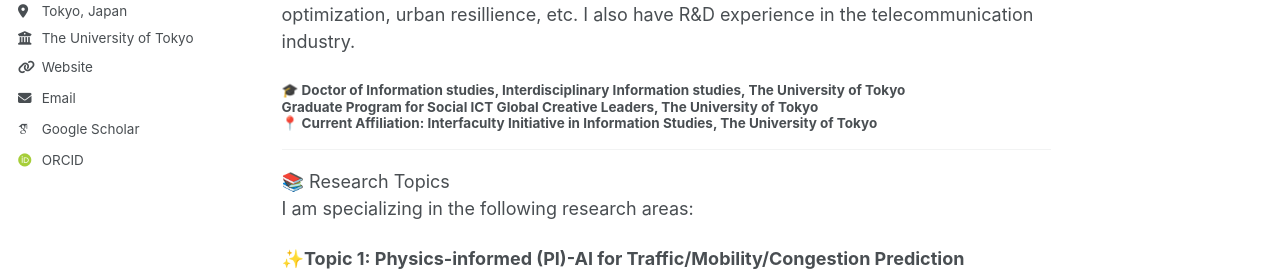
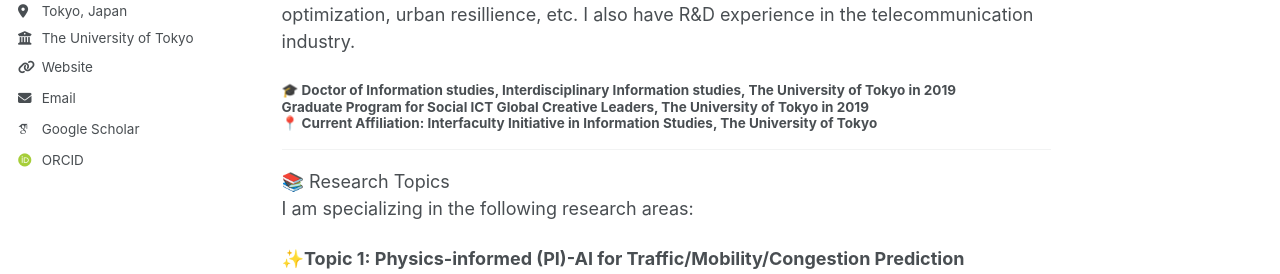
Before and after one commit to christie888/christie888.github.io, a Jekyll site: the page built from _pages/about.md, in a window 1280 px wide and 900 px high. Shown: the part 321-595 px from the top of the window. Built offline with Jekyll 4.4.1, drawn with Linux system fonts in a browser that asks for light colours; some web fonts are replaced.

Commit message:
Update about.md

```diff
--- a/_pages/about.md
+++ b/_pages/about.md
@@ -10,7 +10,7 @@
 ## 👤 About Me
 ---
 My name is  Hangli Ge (葛杭丽 | 葛杭麗). I am currently a Project Lecturer at the University of Tokyo. My research topics include ubiquitous computing, IoT, signal processing, spatio-temporal big data, knowledge graph, especially in the fields of smart city, traffic optimization, urban resillience, etc. I also have R&D experience in the telecommunication industry.
-#### 🎓 Doctor of Information studies, Interdisciplinary Information studies, The University of Tokyo <br>  Graduate Program for Social ICT Global Creative Leaders, The University of Tokyo  <br>📍 Current Affiliation: Interfaculty Initiative in Information Studies, The University of Tokyo
+#### 🎓 Doctor of Information studies, Interdisciplinary Information studies, The University of Tokyo in 2019 <br>  Graduate Program for Social ICT Global Creative Leaders, The University of Tokyo in 2019  <br>📍 Current Affiliation: Interfaculty Initiative in Information Studies, The University of Tokyo
 
 ---
 
```
